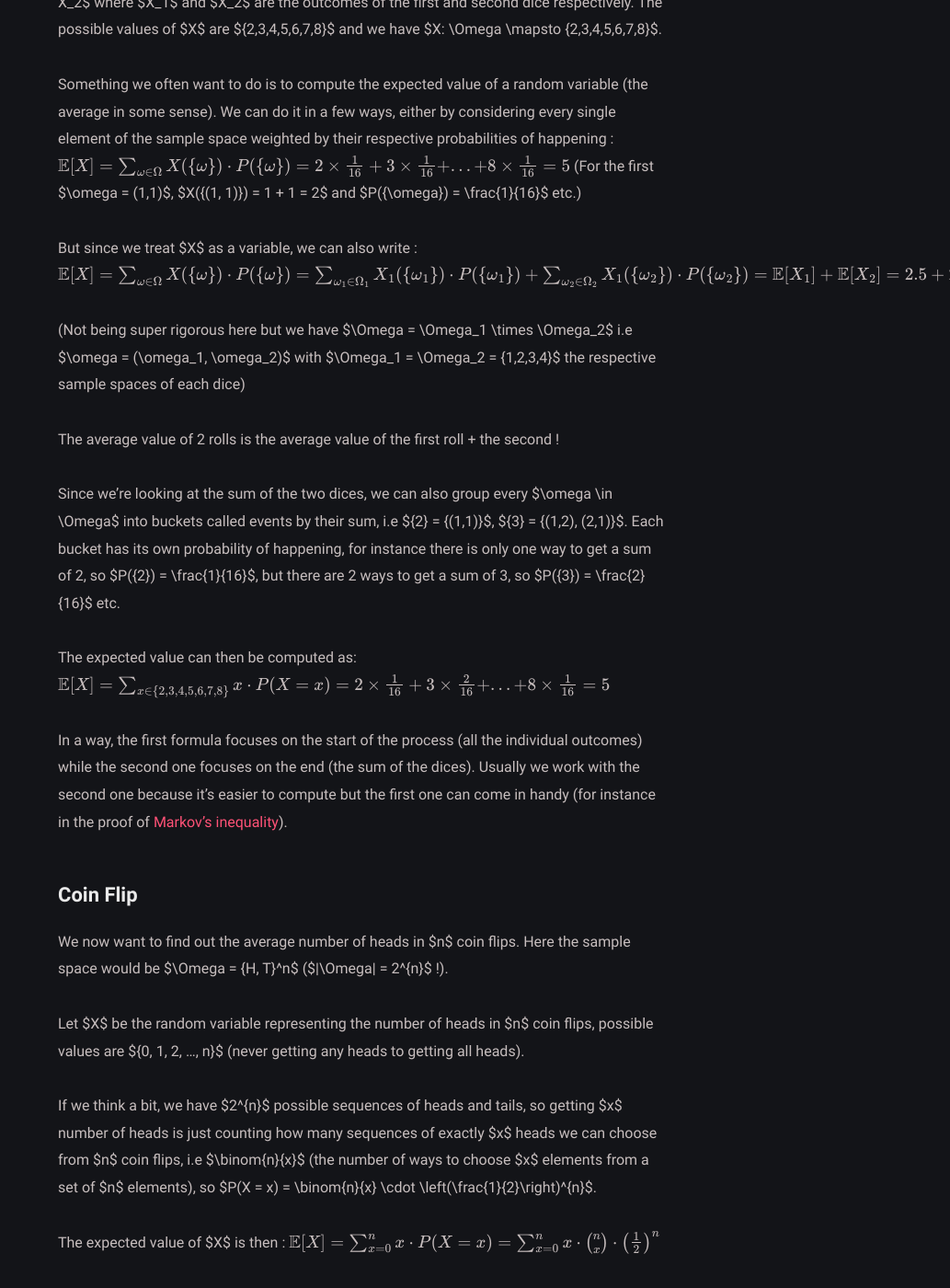
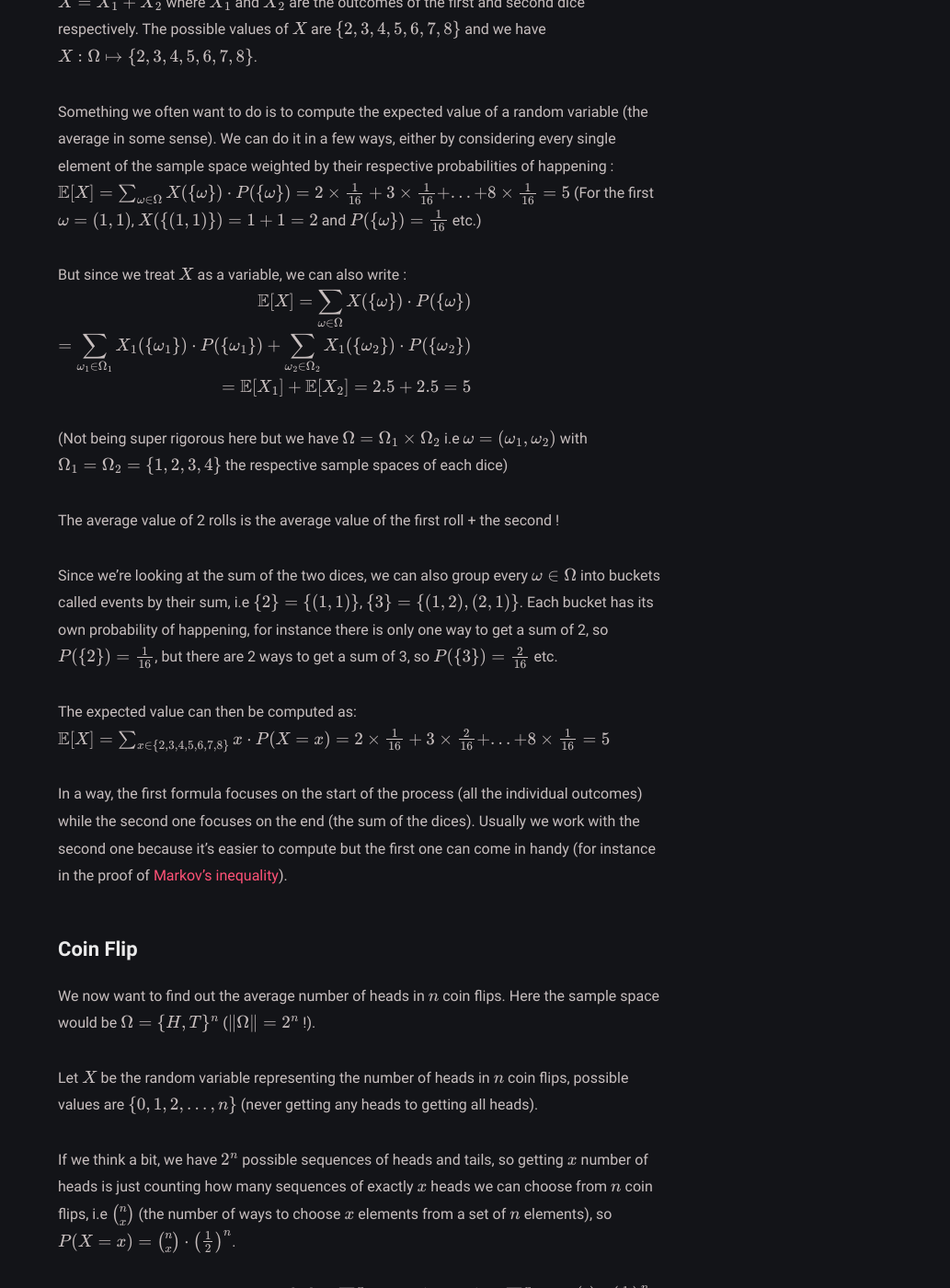
Before and after one commit to Cyril9227/cyril9227.github.io, a Jekyll site: the page built from _posts/random-variables/2024-10-14-random-variables.md, in a window 1280 px wide and 1400 px high, scrolled down 1573 px. Shown: the whole window at 92% size, without its empty margins (247-1280 px from the left). Built offline with Jekyll 4.4.1, drawn with Linux system fonts in a browser that asks for light colours; some of the changed text lies outside the part shown.

Commit message:
todo fix latex + proof of the sum

```diff
--- a/_posts/random-variables/2024-10-14-random-variables.md
+++ b/_posts/random-variables/2024-10-14-random-variables.md
@@ -12,17 +12,17 @@ Probabilities can be confusing, and I'm still wrapping my head around some (simp
 
 # Random Variables are NOT Random
 
-The term "random variable" is actually a misnomer, it is formally defined as a deterministic function that takes as input any element from the sample space and returns a number from the set of possible results of the experiment (the sample space $\Omega$ is technically part of the probability space $(\Omega, \mathcal{F}, P)$ 🤓). <br> What's random is the underlying process that generates the outcomes (whatever that means, let's not get philosophical, like rolling a dice).<br>
-Another way of seeing it, is to see a random variable as a collection of events, in a way we're "slicing" our sample space into different outcomes. For example, when we say $\{X = 3\}$, we're actually looking at the set $\{\omega \in \Omega : X(\omega) = 3\}$...
+The term "random variable" is actually a misnomer, it is formally defined as a deterministic function that takes as input any element from the sample space and returns a number from the set of possible results of the experiment (the sample space $$\Omega$$ is technically part of the probability space $$(\Omega, \mathcal{F}, P)$$ 🤓). <br> What's random is the underlying process that generates the outcomes (whatever that means, let's not get philosophical, like rolling a dice).<br>
+Another way of seeing it, is to see a random variable as a collection of events, in a way we're "slicing" our sample space into different outcomes. For example, when we say $$\{X = 3\}$$, we're actually looking at the set $$\{\omega \in \Omega : X(\omega) = 3\}$$...
 
 # Random Variables are NOT Variables
 
-They're not variables in the traditional sense, like our unknown $x$ in algebra which we try to solve for. They're deterministic functions that map atoms from the sample space to possible outcomes. However, in probability theory, we view them as the result of a random experiment which motivates the specific notations (like $X = a$ or $X \in A$). For all intents and purposes, they're manipulated as variables, and we can do computations with them.
+They're not variables in the traditional sense, like our unknown $$x$$ in algebra which we try to solve for. They're deterministic functions that map atoms from the sample space to possible outcomes. However, in probability theory, we view them as the result of a random experiment which motivates the specific notations (like $$X = a$$ or $$X \in A$$). For all intents and purposes, they're manipulated as variables, and we can do computations with them.
 
 ## Dice Roll
 
 Let's say we consider 2 fair four-sided dices (it's for the sake of the argument, it's like a nerd dice for dungeons and dragons). <br>
-The sample space $\Omega$ is the set of all possible outcomes, which is the cartesian product of the two dices, i.e $$\Omega = \Omega_{1} \times \Omega_{2} = \{1,2,3,4\} \times \{1,2,3,4\}$$<br>
+The sample space $$\Omega$$ is the set of all possible outcomes, which is the cartesian product of the two dices, i.e $$\Omega = \Omega_{1} \times \Omega_{2} = \{1,2,3,4\} \times \{1,2,3,4\}$$<br>
 
 $$
 \begin{equation}
@@ -39,24 +39,26 @@ $$
 
 What we can already say is that, since the dices are fair, each element $$\omega \in \Omega$$ has a probability of $$\frac{1}{16}$$ of happening. <br>
 
-If we consider the random variable $X$ representing the sum of the two dices, i.e $X = X_1 + X_2$ where $X_1$ and $X_2$ are the outcomes of the first and second dice respectively. The possible values of $X$ are $\{2,3,4,5,6,7,8\}$ and we have $X: \Omega \mapsto \{2,3,4,5,6,7,8\}$.<br>
+If we consider the random variable $$X$$ representing the sum of the two dices, i.e $$X = X_1 + X_2$$ where $$X_1$$ and $$X_2$$ are the outcomes of the first and second dice respectively. The possible values of $$X$$ are $$\{2,3,4,5,6,7,8\}$$ and we have $$X: \Omega \mapsto \{2,3,4,5,6,7,8\}$$.<br>
 
 Something we often want to do is to compute the expected value of a random variable (the average in some sense). We can do it in a few ways, either by considering every single element of the sample space weighted by their respective probabilities of happening :
 $$\mathbb{E}[X] = \sum_{\omega \in \Omega} X(\{\omega\}) \cdot P(\{\omega\}) = 2 \times \frac{1}{16} + 3 \times \frac{1}{16} + ... + 8 \times  \frac{1}{16} = 5$$
-(For the first $\omega = (1,1)$, $X(\{(1, 1)\}) = 1 + 1 = 2$ and $P(\{\omega\}) = \frac{1}{16}$  etc.)<br>
+(For the first $$\omega = (1,1)$$, $$X(\{(1, 1)\}) = 1 + 1 = 2$$ and $$P(\{\omega\}) = \frac{1}{16}$$  etc.)<br>
 
-But since we treat $X$ as a variable, we can also write :
+But since we treat $$X$$ as a variable, we can also write :
 $$
+\begin{align}
 \mathbb{E}[X] = \sum_{\omega \in \Omega} X(\{\omega\}) \cdot P(\{\omega\}) \\
 = \sum_{\omega_{1} \in \Omega_{1}} X_1(\{\omega_{1}\}) \cdot P(\{\omega_{1}\}) + \sum_{\omega_{2} \in \Omega_{2}} X_1(\{\omega_{2}\}) \cdot P(\{\omega_{2}\}) \\
 = \mathbb{E}[X_1] + \mathbb{E}[X_2] = 2.5 + 2.5 = 5
+\end{align}
 $$
 
-(Not being super rigorous here but we have $\Omega = \Omega_1 \times \Omega_2$ i.e $\omega = (\omega_1, \omega_2)$ with $\Omega_1 = \Omega_2 = \{1,2,3,4\}$ the respective sample spaces of each dice)<br>
+(Not being super rigorous here but we have $$\Omega = \Omega_1 \times \Omega_2$$ i.e $$\omega = (\omega_1, \omega_2)$$ with $$\Omega_1 = \Omega_2 = \{1,2,3,4\}$$ the respective sample spaces of each dice)<br>
 
 The average value of 2 rolls is the average value of the first roll + the second !
 
-Since we're looking at the sum of the two dices, we can also group every $\omega \in \Omega$ into buckets called events by their sum, i.e $\{2\} = \{(1,1)\}$, $\{3\} = \{(1,2), (2,1)\}$. Each bucket has its own probability of happening, for instance there is only one way to get a sum of 2, so $P(\{2\}) = \frac{1}{16}$, but there are 2 ways to get a sum of 3, so $P(\{3\}) = \frac{2}{16}$ etc. <br>
+Since we're looking at the sum of the two dices, we can also group every $$\omega \in \Omega$$ into buckets called events by their sum, i.e $$\{2\} = \{(1,1)\}$$, $$\{3\} = \{(1,2), (2,1)\}$$. Each bucket has its own probability of happening, for instance there is only one way to get a sum of 2, so $$P(\{2\}) = \frac{1}{16}$$, but there are 2 ways to get a sum of 3, so $$P(\{3\}) = \frac{2}{16}$$ etc. <br>
 
 The expected value can then be computed as:
 $$\mathbb{E}[X] = \sum_{x \in \{2, 3, 4, 5, 6, 7, 8\}} x \cdot P(X = x) = 2 \times \frac{1}{16} + 3 \times \frac{2}{16} + ... + 8 \times \frac{1}{16} = 5$$
@@ -65,19 +67,19 @@ In a way, the first formula focuses on the start of the process (all the individ
 
 ## Coin Flip
 
-We now want to find out the average number of heads in $n$ coin flips. Here the sample space would be $\Omega = \{H, T\}^n$ ($\|\Omega\| = 2^{n}$ !).
+We now want to find out the average number of heads in $$n$$ coin flips. Here the sample space would be $$\Omega = \{H, T\}^n$$ ($$\|\Omega\| = 2^{n}$$ !).
 
-Let $X$ be the random variable representing the number of heads in $n$ coin flips, possible values are $\{0, 1, 2, ..., n\}$ (never getting any heads to getting all heads).<br>
+Let $$X$$ be the random variable representing the number of heads in $$n$$ coin flips, possible values are $$\{0, 1, 2, ..., n\}$$ (never getting any heads to getting all heads).<br>
 
-If we think a bit, we have $2^{n}$ possible sequences of heads and tails, so getting $x$ number of heads is just counting how many sequences of exactly $x$ heads we can choose from $n$ coin flips, i.e $\binom{n}{x}$ (the number of ways to choose $x$ elements from a set of $n$ elements), so $P(X = x) = \binom{n}{x} \cdot \left(\frac{1}{2}\right)^{n}$.<br>
+If we think a bit, we have $$2^{n}$$ possible sequences of heads and tails, so getting $$x$$ number of heads is just counting how many sequences of exactly $$x$$ heads we can choose from $$n$$ coin flips, i.e $$\binom{n}{x}$$ (the number of ways to choose $$x$$ elements from a set of $$n$$ elements), so $$P(X = x) = \binom{n}{x} \cdot \left(\frac{1}{2}\right)^{n}$$.<br>
 
-The expected value of $X$ is then :
+The expected value of $$X$$ is then :
 $$\mathbb{E}[X] = \sum_{x = 0}^{n} x \cdot P(X = x) = \sum_{x = 0}^{n} x \cdot \binom{n}{x} \cdot \left(\frac{1}{2}\right)^{n}$$
 
-This sum is not trivial at all to compute, I'll have to think about it but long story short the answer is $\frac{n}{2}$.<br>
+This sum is not trivial at all to compute, I'll have to think about it but long story short the answer is $$\frac{n}{2}$$.<br>
 
-Another way to look at the problem is to think of our number of heads as the result of each individual coin flip, i.e $X = X_1 + X_2 + ... + X_n$ where $X_i = 1$ if the $i^{th}$ coin flip is a head and $0$ otherwise. The expected value of $X$ is then the sum of the expected value of each $X_i$ which is $\mathbb{E}[X_i] = 0 \times \frac{1}{2} + 1 \ times \frac{1}{2} $ (since the probability of getting a head is $\frac{1}{2}$).<br>
+Another way to look at the problem is to think of our number of heads as the result of each individual coin flip, i.e $$X = X_1 + X_2 + ... + X_n$$ where $$X_i = 1$$ if the $$i^{th}$$ coin flip is a head and $$0$$ otherwise. The expected value of $$X$$ is then the sum of the expected value of each $$X_i$$ which is $$\mathbb{E}[X_i] = 0 \times \frac{1}{2} + 1 \ times \frac{1}{2} $$ (since the probability of getting a head is $$\frac{1}{2}$$).<br>
 
-So $\mathbb{E}[X] = \mathbb{E}[X_1] + \mathbb{E}[X_2] + ... + \mathbb{E}[X_n] = n \times \frac{1}{2} = \frac{n}{2}$.
+So $$\mathbb{E}[X] = \mathbb{E}[X_1] + \mathbb{E}[X_2] + ... + \mathbb{E}[X_n] = n \times \frac{1}{2} = \frac{n}{2}$$.
 
 Ok thanks
```
